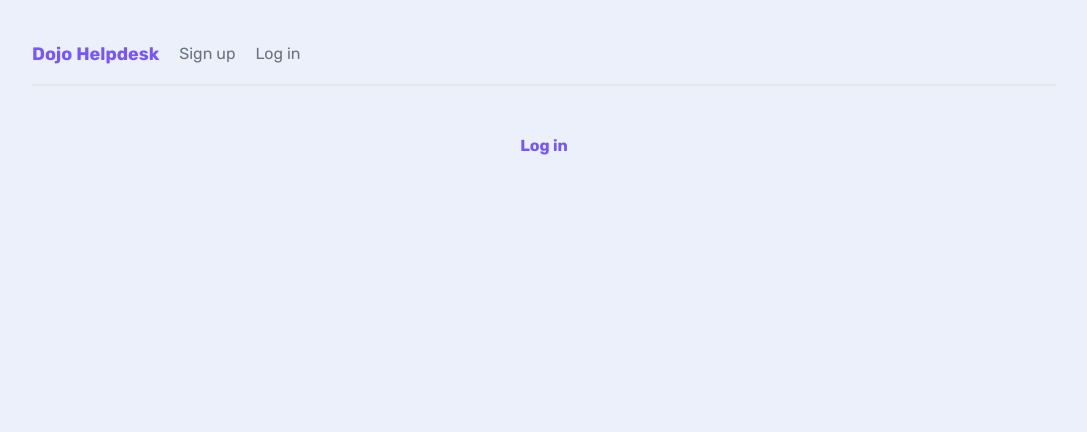
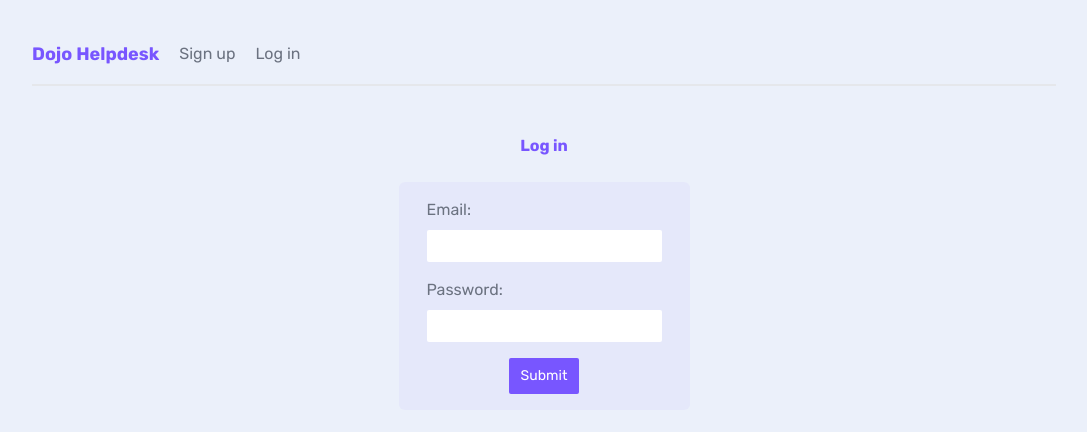
Before and after one commit to Dangereye/dojo-helpdesk, a Next.js app: page /login in a window 1280 px wide. Shown: the top 432 px of the page, without its empty margins (96-1183 px from the left). Built offline with nearby package versions, Linux system fonts and the light colour scheme.

Commit message:
Added AuthForm, updated login & signup pages.

```diff
--- /dev/null
+++ b/app/(auth)/AuthForm.jsx
@@ -0,0 +1,31 @@
+'use client';
+
+import { useState } from 'react';
+
+export default function AuthForm({ handleSubmit }) {
+  const [email, setEmail] = useState('');
+  const [password, setPassword] = useState('');
+  return (
+    <form onSubmit={(e) => handleSubmit(e, email, password)}>
+      <label>
+        <span>Email:</span>
+        <input
+          type='email'
+          onChange={(e) => setEmail(e.target.value)}
+          value={email}
+          required
+        />
+      </label>
+      <label>
+        <span>Password:</span>
+        <input
+          type='password'
+          onChange={(e) => setPassword(e.target.value)}
+          value={password}
+          required
+        />
+      </label>
+      <button className='btn-primary'>Submit</button>
+    </form>
+  );
+}
--- a/app/(auth)/login/page.jsx
+++ b/app/(auth)/login/page.jsx
@@ -1,7 +1,17 @@
+'use client';
+
+import AuthForm from '../AuthForm';
+
 export default function Login() {
+  const handleSubmit = async (e, email, password) => {
+    e.preventDefault();
+    console.log('User log in: ', email, password);
+  };
+
   return (
     <main>
       <h2 className='text-center'>Log in</h2>
+      <AuthForm handleSubmit={handleSubmit} />
     </main>
   );
 }
--- a/app/(auth)/signup/page.jsx
+++ b/app/(auth)/signup/page.jsx
@@ -1,7 +1,17 @@
+'use client';
+
+import AuthForm from '../AuthForm';
+
 export default function SignUp() {
+  const handleSubmit = async (e, email, password) => {
+    e.preventDefault();
+    console.log('User sign up: ', email, password);
+  };
+
   return (
     <main>
       <h2 className='text-center'>Sign up</h2>
+      <AuthForm handleSubmit={handleSubmit} />
     </main>
   );
 }
```
